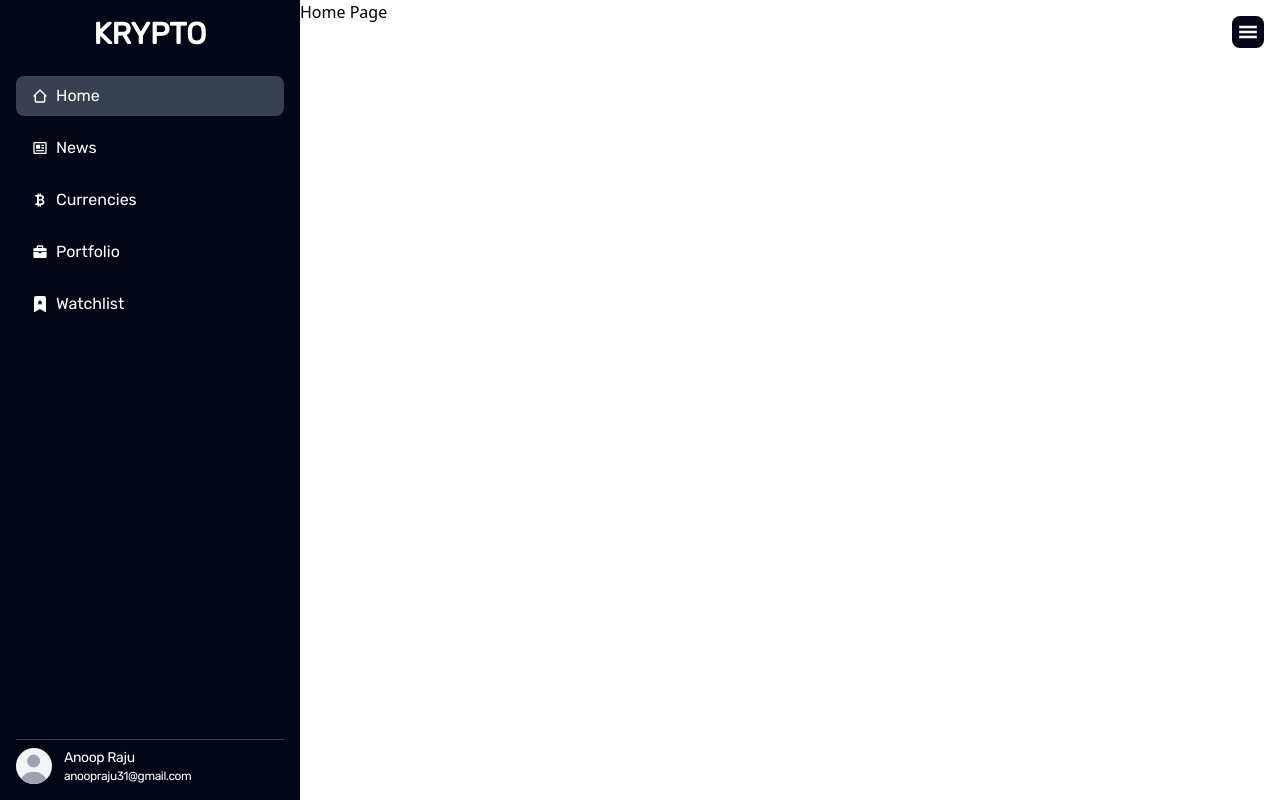
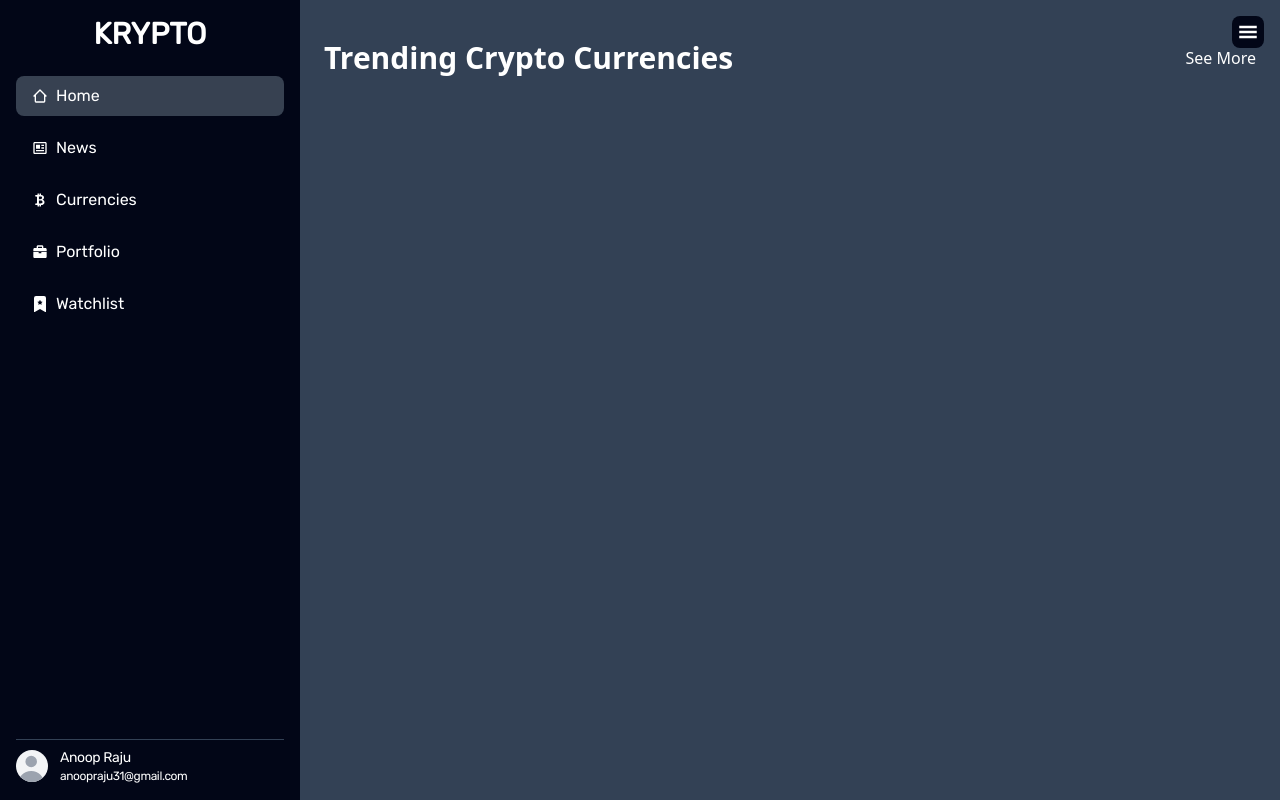
Before and after one commit to anoopraju31/Krypto, a Next.js app: page / in a window 1280 px wide. Built offline with nearby package versions, Linux system fonts and the light colour scheme.

Commit message:
Home Page: Trending Crypto Section - initial

```diff
--- /dev/null
+++ b/src/app/(home)/page.tsx
@@ -0,0 +1,22 @@
+import Link from 'next/link'
+
+export default function Home() {
+	return (
+		<main className='w-full min-h-screen pt-10 bg-slate-700 text-white'>
+			{/* Greeting */}
+			{/* Overall Market Stats */}
+			{/* Trending/Top Crypto Currencies */}
+			<section className='px-6'>
+				<div className='w-full mb-6 flex justify-between items-center'>
+					<h2 className='font-bold text-3xl'> Trending Crypto Currencies </h2>
+					<div>
+						<Link href='/crypto-currencies'> See More </Link>
+					</div>
+				</div>
+
+				<div className=''></div>
+			</section>
+			{/* Latest Crypto News */}
+		</main>
+	)
+}
--- a/src/app/components/SideNavbar.tsx
+++ b/src/app/components/SideNavbar.tsx
@@ -122,9 +122,9 @@ const SideNavbar = () => {
 				</nav>
 
 				<div className='pt-2 flex gap-3 justify-center items-center border-t border-t-slate-700'>
-					<div className='relative w-9 h-9 overflow-hidden bg-gray-100 rounded-full dark:bg-gray-600'>
+					<div className='relative w-8 h-8 overflow-hidden bg-gray-100 rounded-full dark:bg-gray-600'>
 						<svg
-							className='absolute w-[43.2px] h-[43.2px] text-gray-400 -left-1'
+							className='absolute w-[38.4px] h-[38.4px] text-gray-400 -left-1'
 							fill='currentColor'
 							viewBox='0 0 20 20'
 							xmlns='http://www.w3.org/2000/svg'>
--- a/src/app/page.tsx
+++ /dev/null
@@ -1,3 +0,0 @@
-export default function Home() {
-	return <main className=''> Home Page </main>
-}
```
